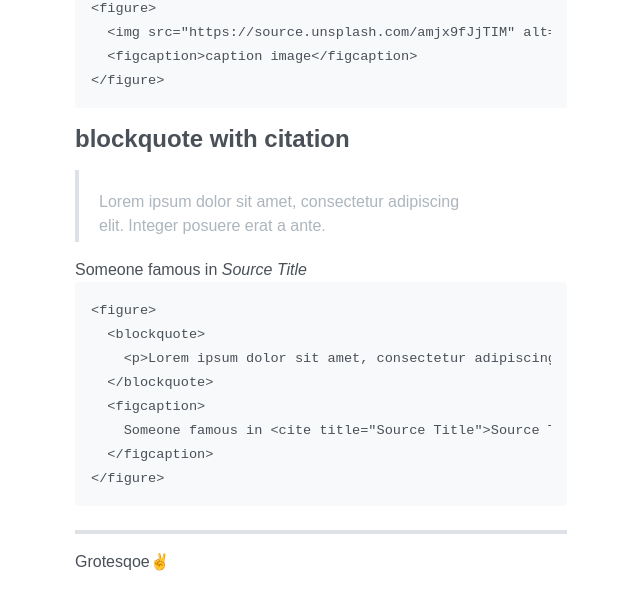
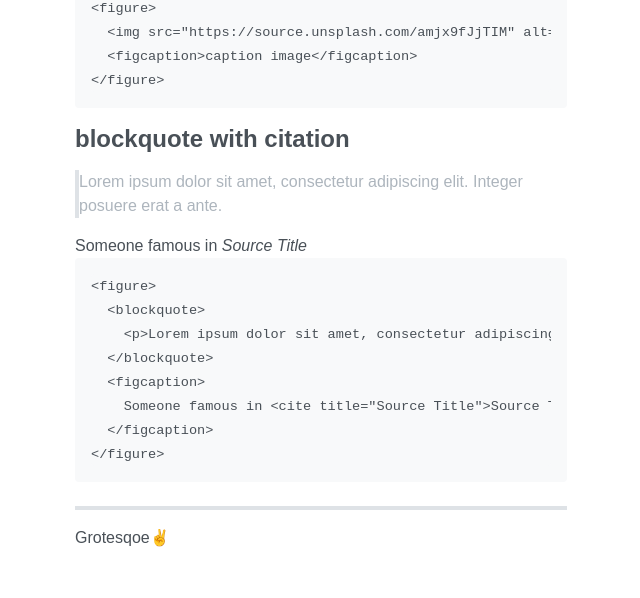
Before and after one commit to grotesqoe/www, a Jekyll site: the page built from _posts/2020-12-29-styleguide.md, in a window 1280 px wide. Shown: the part 625-1223 px from the top of the page, without its empty margins (319-959 px from the left). Built offline with Jekyll 4.4.1, drawn with Linux system fonts in a browser that asks for light colours; after the commit the page ends 1199 px from its top, so only the background shows below that.

Commit message:
Update _typography.scss

```diff
--- a/_sass/_typography.scss
+++ b/_sass/_typography.scss
@@ -64,7 +64,7 @@ abbr {
 }
 
 blockquote {
-  padding: .25rem 1rem;
+  //padding: .25rem 1rem;
   margin: $spacer 0;
   color: $gray-500;
   border-left: .25rem solid $border-color;
@@ -72,9 +72,4 @@ blockquote {
   p:last-child {
     margin-bottom: 0;
   }
-
-  @media (min-width: 30em) {
-    padding-right: 5rem;
-    padding-left: 1.25rem;
-  }
 }
```
